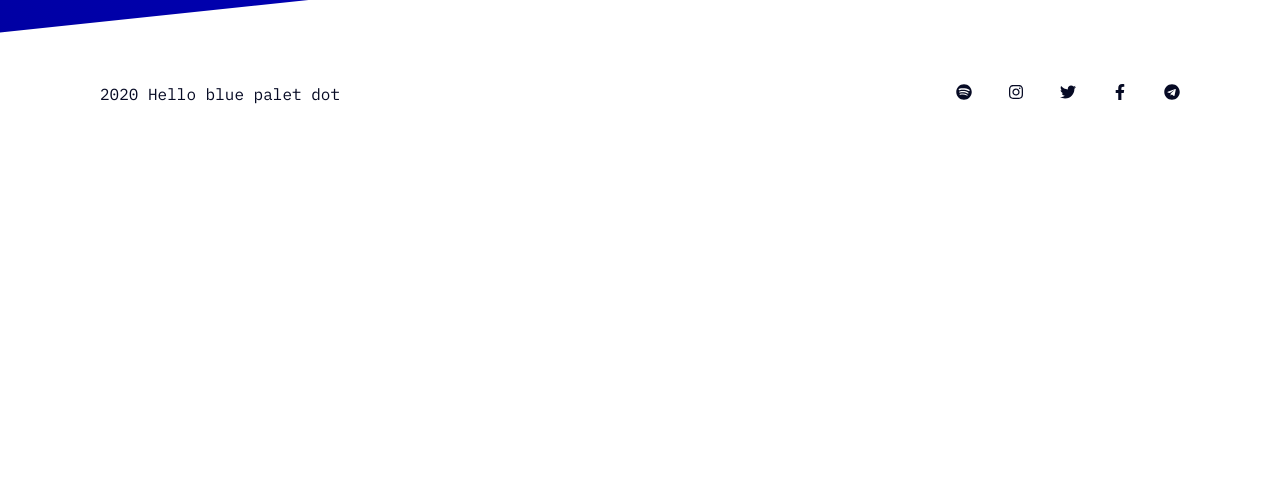
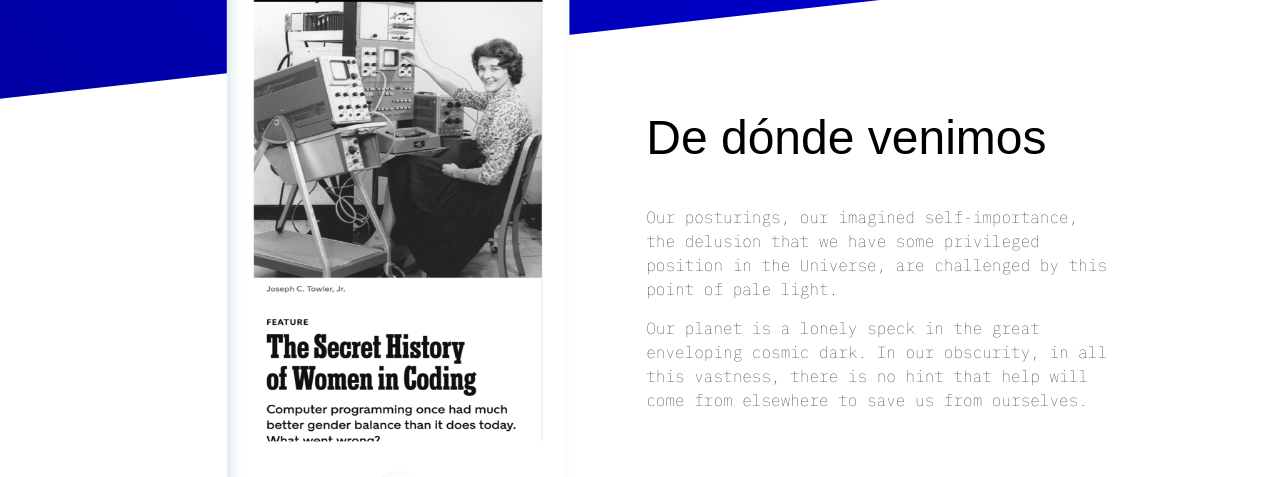
Before and after one commit to jofer1923/proyecto-podcast, a React (Create React App) app in the folder podcast/: page / in a window 1280 px wide. Shown: the part 1461-1938 px from the top of the page. Before the commit the page ends 1611 px from the top, so only its background shows below. Built offline with nearby package versions, Linux system fonts and the light colour scheme.

Commit message:
[ADD] We setion finished

```diff
--- a/podcast/src/assets/styles/components/Episodios.css
+++ b/podcast/src/assets/styles/components/Episodios.css
@@ -1,9 +1,8 @@
 .Episodios {
   width: 100%;
-  height: 1040.6px;
   background-image: linear-gradient(225deg, #0000ff, #0000a3);
   clip-path: polygon(0% 18%, 100% 3%, 100% 87%, 0% 100%);
-  padding: 186px 100px;
+  padding: 186px 100px 250px;
 }
 
 .Episodios .TituloPodcast {
--- /dev/null
+++ b/podcast/src/assets/styles/components/We.css
@@ -0,0 +1,34 @@
+.nosotros {
+  width: 100%;
+  position: relative;
+  top: -180px;
+}
+
+.nosotros > .nosotros-content {
+  width: 75%;
+  display: flex;
+  justify-content: space-around;
+  margin: 0 auto;
+}
+
+.nosotros-content img {
+  max-width: 457px;
+  width: 100%;
+  height: 660px;
+  margin-left: 0;
+}
+
+.nosotros-content-info {
+  width: 464px;
+  margin: auto 0;
+}
+
+.nosotros-content-info p {
+  font-family: "IBM Plex Mono", monospace;
+  font-size: 16px;
+  color: #060a24;
+  letter-spacing: 0;
+  line-height: 24px;
+  font-weight: lighter;
+  margin: 0 0 15px 0;
+}
--- a/podcast/src/components/App.jsx
+++ b/podcast/src/components/App.jsx
@@ -3,12 +3,14 @@ import Header from "./Header";
 import Footer from "./Footer";
 import HelloWorld from "./HelloWorld";
 import Episodios from "./Episodios";
+import We from "./We";
 
 const App = () => (
   <>
     <Header />
     <HelloWorld />
     <Episodios />
+    <We />
     <Footer />
   </>
 );
--- /dev/null
+++ b/podcast/src/components/We.jsx
@@ -0,0 +1,29 @@
+import React from "react";
+import Phone from "../assets/static/phone.png";
+import TitlePodcast from "../components/TituloPodcast";
+import "../assets/styles/components/We.css";
+
+const We = () => (
+  <section id="nosotros" class="nosotros">
+    <div className="nosotros-content">
+      <img src={Phone} alt="Celular, mujer con computador" />
+      <div className="nosotros-content-info">
+        <TitlePodcast title="De dónde venimos" color />
+        <p>
+          Our posturings, our imagined self-importance, the delusion that we
+          have some privileged position in the Universe, are challenged by this
+          point of pale light.
+          <br />
+        </p>
+
+        <p>
+          Our planet is a lonely speck in the great enveloping cosmic dark. In
+          our obscurity, in all this vastness, there is no hint that help will
+          come from elsewhere to save us from ourselves.
+        </p>
+      </div>
+    </div>
+  </section>
+);
+
+export default We;
```
Also changed, not shown: 1 other file (tests, documents, lock files or other folders).
